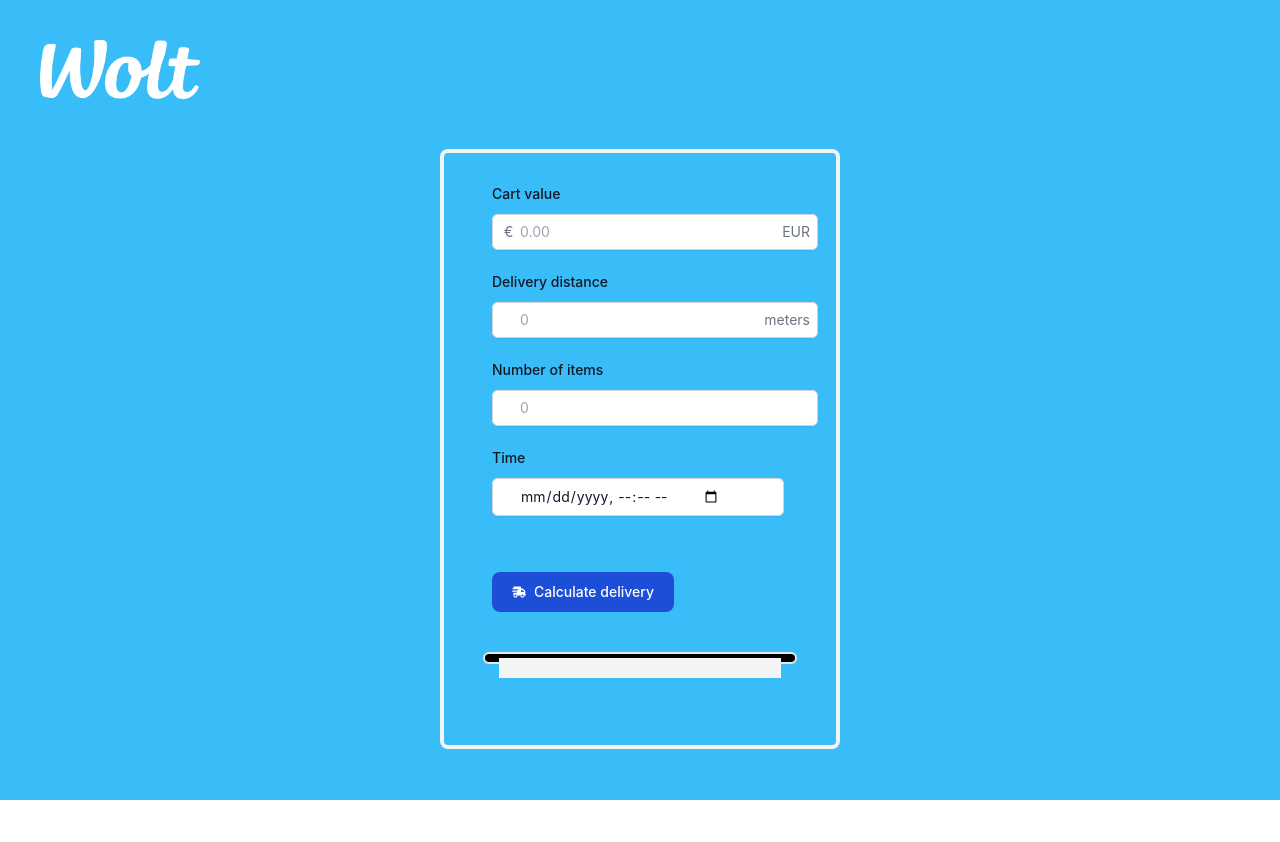
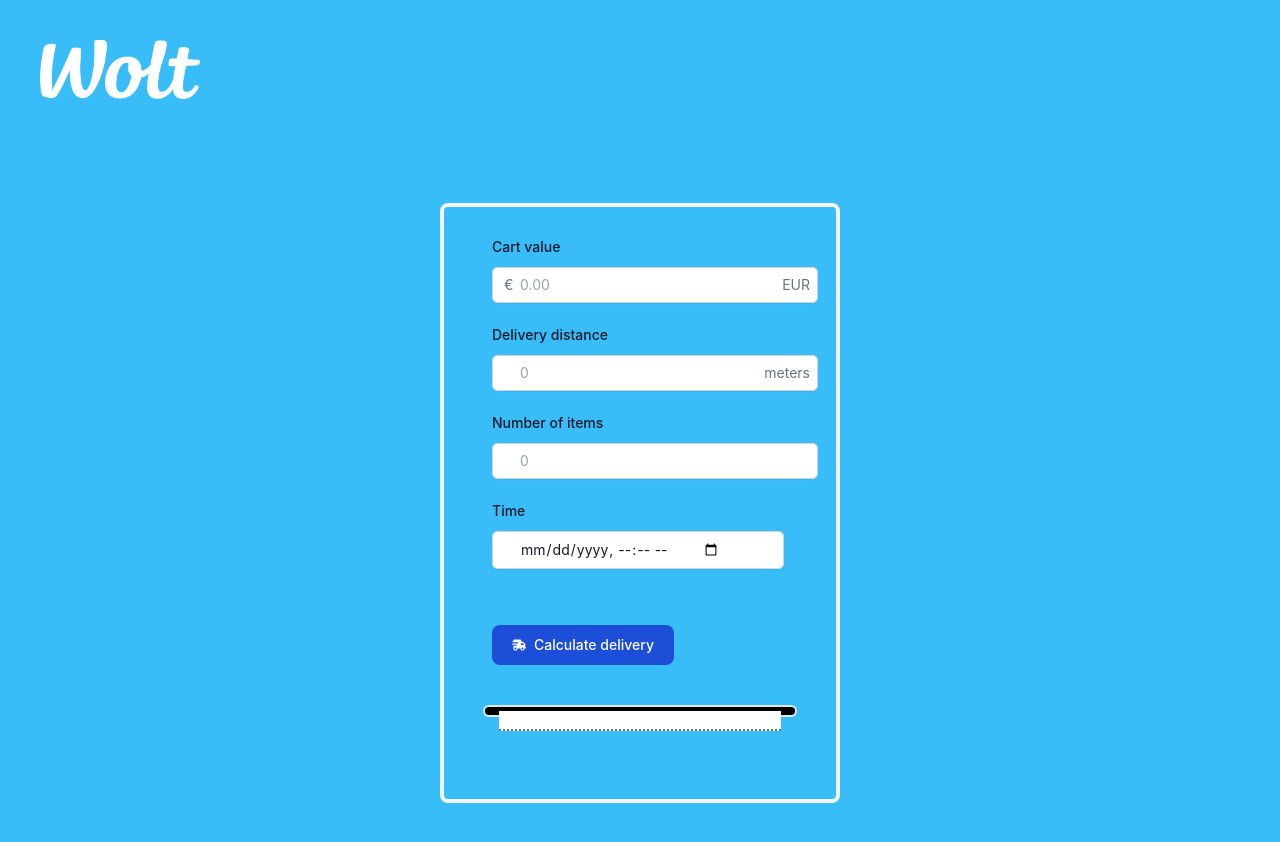
Before and after one commit to Pavel-Kliukin/wolts-assignment, a React (Create React App) app: page / in a window 1280 px wide. Shown: the top 842 px of the page. Before the commit the page ends 800 px from the top, so only its background shows below. Built offline with nearby package versions, Linux system fonts and the light colour scheme; the HTML template or start-up script is replaced by a standard one.

Commit message:
Receipt functionality done without proper stying

```diff
--- a/src/App.tsx
+++ b/src/App.tsx
@@ -9,7 +9,7 @@ function App() {
           <img src="./assets/wolt.png" alt="wolt logo" />
         </div>
       </div>
-      <div className='flex-1 flex justify-center items-center'>
+      <div className='mt-20 mb-[500px] flex-1 flex justify-center items-start'>
         <DeliveryCalculator />
       </div>
     </div>
--- a/src/DeliveryCalculator.tsx
+++ b/src/DeliveryCalculator.tsx
@@ -6,8 +6,29 @@ const DeliveryCalculator = () => {
   const [deliveryDistance, setDeliveryDistance] = useState<string>('');
   const [numberOfItems, setNumberOfItems] = useState<string>('');
   const [orderTime, setOrderTime] = useState<Date>(new Date());
-  const [deliveryCost, setDeliveryCost] = useState<number | null>(0);
+  const [deliveryCost, setDeliveryCost] = useState<number>(0);
+
+  //Variables for the receipt that will slide down after clicking the button
   const slidingReceipt: HTMLDivElement | null = document.getElementById('slidingReceipt') as HTMLDivElement;
+  const [cartValuePart, setCartValuePart] = useState<number>(0);
+  const [deliveryDistancePart, setDeliveryDistancePart] = useState<number>(2);
+  const [numberOfItemsPart, setNumberOfItemsPart] = useState<number>(0);
+  const [orderTimePart, setOrderTimePart] = useState<number>(0);
+  const [discountPart, setDiscountPart] = useState<number | null>(null);
+  const todayDate: Date = new Date();
+  const formatDate = (date: Date): string => {
+    const day = String(date.getDate()).padStart(2, '0');
+    const month = String(date.getMonth() + 1).padStart(2, '0'); // Month is zero-based
+    const year = String(date.getFullYear());
+    return `${day}.${month}.${year}`;
+  };
+  const formattedTodayDate: string = formatDate(todayDate);
+  const formatTime = (date: Date): string => {
+    const hours = String(date.getHours()).padStart(2, '0');
+    const minutes = String(date.getMinutes()).padStart(2, '0');
+    return `${hours}:${minutes}`;
+  };
+  const currentTime: string = formatTime(todayDate);
 
 
   const handleCartValueInputChange = (event: React.ChangeEvent<HTMLInputElement>) => {
@@ -80,55 +101,75 @@ const DeliveryCalculator = () => {
 
     // Add delivery cost based on cart value
     if (Number(cartValue) < 10) {
-      newDeliveryCost = 10 - Number(cartValue);
+      setCartValuePart (10 - Number(cartValue));
+      newDeliveryCost += 10 - Number(cartValue)
+      console.log("cart: ", newDeliveryCost);
+
     }
 
     // Add delivery cost based on distance
     const distance: number = Number(deliveryDistance);
     newDeliveryCost += 2
     if (distance > 1000) {
+      setDeliveryDistancePart(2 + 1 * Math.ceil((distance - 1000) / 500))
       newDeliveryCost += 1 * Math.ceil((distance - 1000) / 500);
     }
+    console.log("distance: ", newDeliveryCost);
 
     // Add delivery cost based on number of items
     const items: number = Number(numberOfItems);
     if ( items > 4) {
+      setNumberOfItemsPart((items - 4) * 0.50);
       newDeliveryCost += (items - 4) * 0.50;
     }
     if ( items > 12) {
+      setNumberOfItemsPart((items - 4) * 0.50 + 1.2)
       newDeliveryCost += 1.20;
     }
+    console.log("items: ", newDeliveryCost);
+
 
     // Add delivery cost based on order time
     if (orderTime.getDay() === 5 && orderTime.getHours() >= 15 && orderTime.getHours() < 19) {
+      setOrderTimePart(0.2 * newDeliveryCost);
       newDeliveryCost *= 1.2;
     }
+    console.log("time: ", newDeliveryCost);
+
 
     // Correct the delivery cost based on other confitions
-    if (newDeliveryCost > 15) {
+    if (newDeliveryCost > 15 && Number(cartValue) < 200) {
+      setDiscountPart(newDeliveryCost - 15);
       newDeliveryCost = 15;
     }
     if (Number(cartValue) >= 200) {
+      setDiscountPart(newDeliveryCost);
       newDeliveryCost = 0;
     }
+    console.log("corrected: ", newDeliveryCost);
+
 
     setDeliveryCost(newDeliveryCost);
 
     // Slide down the receipt
     if (slidingReceipt) {
-      slidingReceipt.classList.add('translate-y-[280px]');
+      slidingReceipt.classList.add('translate-y-[400px]');
     }
 
   }
 
   useEffect(() => {
 
-    // Reset delivery cost to null when any of the input values change
-    setDeliveryCost(null)
+    // Reset delivery cost and all receipt's variables to null when any of the input values change
+    setDeliveryCost(0);
+    setCartValuePart(0);
+    setDeliveryDistancePart(2);
+    setNumberOfItemsPart(0);
+    setOrderTimePart(0);
 
     // Slide up the receipt
     if (slidingReceipt) {
-      slidingReceipt.classList.remove('translate-y-[280px]');
+      slidingReceipt.classList.remove('translate-y-[400px]');
     }
 
   }, [cartValue, deliveryDistance, numberOfItems, orderTime, slidingReceipt])
@@ -229,8 +270,51 @@ const DeliveryCalculator = () => {
         <div className='relative w-[80%] flex flex-col items-start'>
           <div
             id='slidingReceipt'
-            className='absolute z-10 inset-x-[5%] bottom-[-20px] w-[90%] h-[300px] bg-gray-100 transition-all'>
-              <div className='font-receipt'>total</div>
+            className='absolute z-10 inset-x-[5%] bottom-[-20px] w-[90%] h-[420px] bg-white border-slate-500 border-b-2 border-dotted transition-all p-4 flex flex-col'>
+              <div className='font-receipt'>
+                <div className='w-[30%]'>
+                  <img className='opacity-70' src="./assets/wolt-black.png" alt="wolt logo" />
+                </div>
+                <div className='w-full mt-4 text-center text-xl'>DELIVERY FEE</div>
+                <div className='w-full mt-1 text-right'>EUR</div>
+                <div className='w-full text-right'>
+                  <span className=''>'Cart value' part</span>
+                  <span className='ml-6'>{cartValuePart.toFixed(2)}</span>
+                </div>
+                <div className='w-full text-right'>
+                  <span className=''>'Distance' part</span>
+                  <span className='ml-6'>{deliveryDistancePart.toFixed(2)}</span>
+                </div>
+                <div className='w-full text-right'>
+                  <span className=''>'Items amount' part</span>
+                  <span className='ml-6'>{numberOfItemsPart.toFixed(2)}</span>
+                </div>
+                <div className='w-full text-right'>
+                  <span className=''>'Rush hour' part</span>
+                  <span className='ml-6'>{orderTimePart.toFixed(2)}</span>
+                </div>
+                {discountPart &&
+                  <div className='w-full text-right'>
+                    <span className=''>Discount for delivery</span>
+                    <span className='ml-6'>{discountPart.toFixed(2)}</span>
+                  </div>
+                }
+                <div className='mt-2 w-full text-right'>========</div>
+                <div className='w-full flex text-xl'>
+                  <div className='w-full ml-3 text-left'>TOTAL:</div>
+                  <div
+                    data-test-id="fee"
+                    className='w-full text-right'>{deliveryCost.toFixed(2)}</div>
+                </div>
+                <div className='w-full text-right'>========</div>
+                <div className='mt-4 w-full flex justify-center'>
+                  <img src="./assets/barcode.jpg" alt="barcode" className='w-[70%] h-[50px]' />
+                </div>
+                <div className='mt-4 w-full flex justify-between'>
+                  <div className='text-left'>{formattedTodayDate}</div>
+                  <div className='text-right'>{currentTime}</div>
+                </div>
+              </div>
             </div>
         </div>
         <div className='w-[80%] h-1.5 bg-black border-2 border-t-0 rounded-b-md border-inherit'></div>
```
Also changed, not shown: public/assets/barcode.jpg (added), public/assets/wolt-black.png (added).
